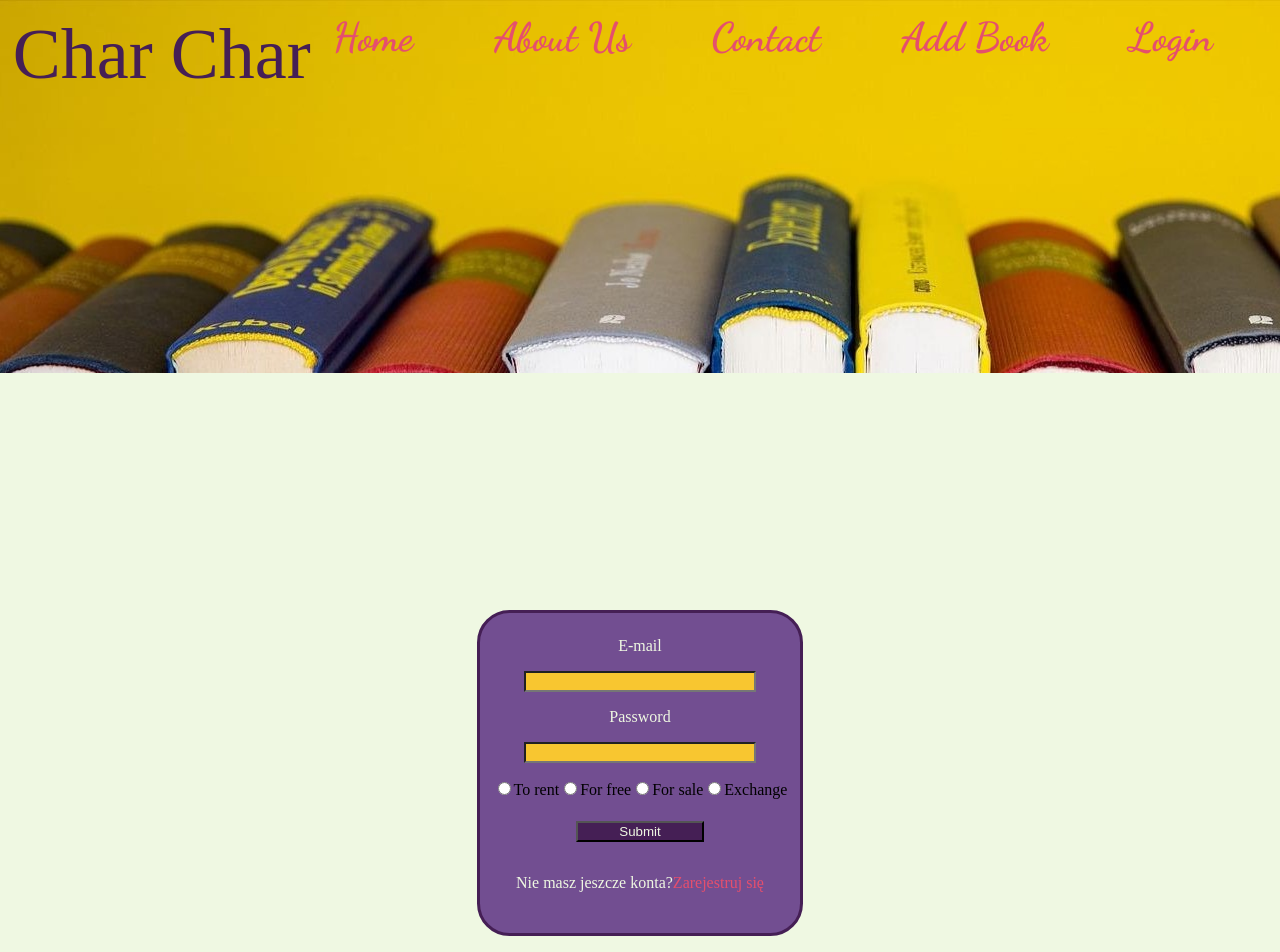
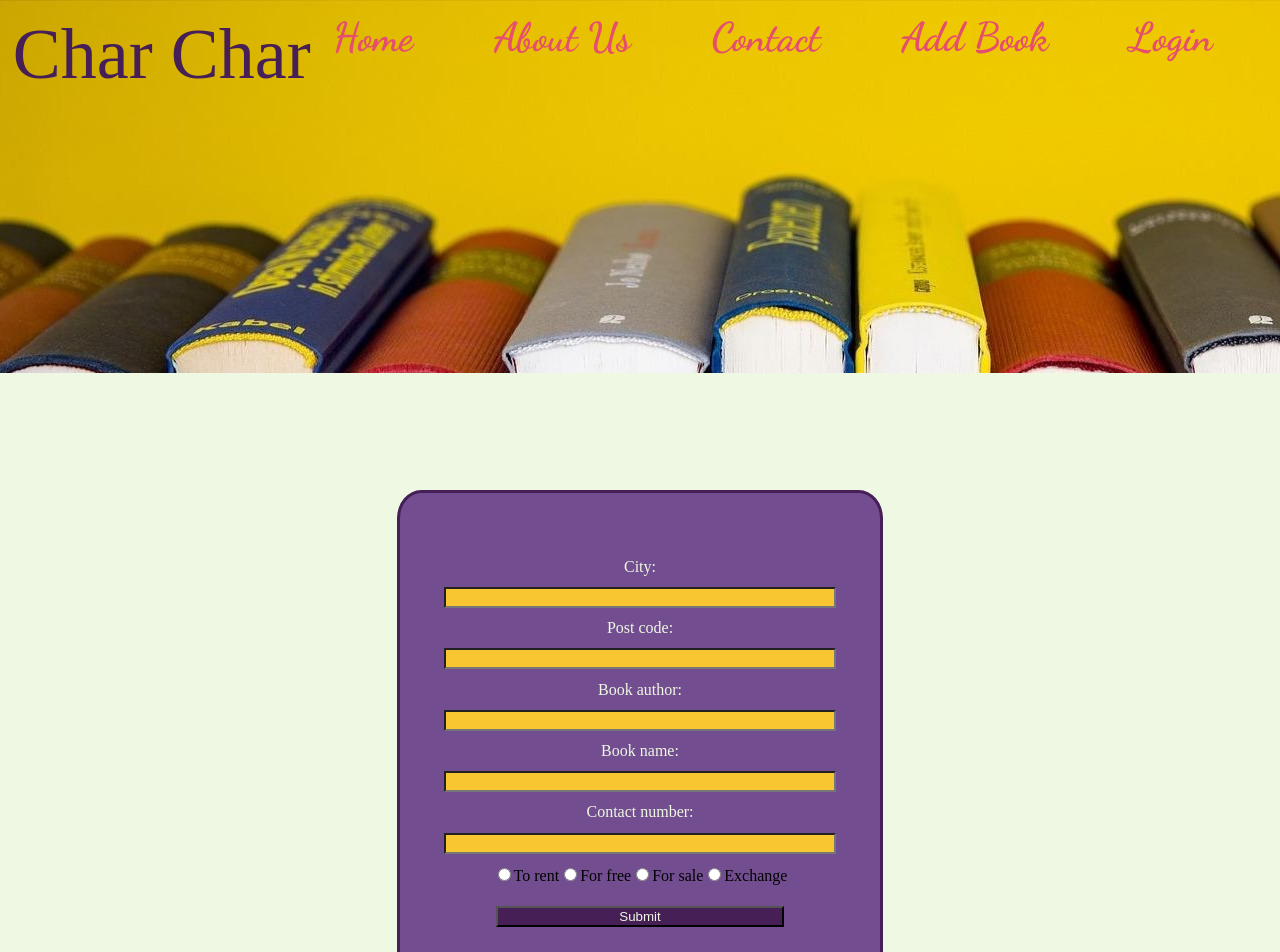
Before and after one commit to cukier91/Char-char, a React (Create React App) app: page /addBook in a window 1280 px wide. Shown: the top 952 px of the page. Built offline with nearby package versions, Linux system fonts and the light colour scheme; no server answers; a web font is replaced by a local one.

Commit message:
Dodanie nowej ksiazki dziala, bez walidacji

```diff
--- a/src/components/AddBook/AddBook.module.css
+++ b/src/components/AddBook/AddBook.module.css
@@ -20,13 +20,13 @@
 	display: flex;
 	flex-direction: column;
 	border: solid 0.2rem var(--deepPurple);
-	border-radius: 10%;
+	border-radius: 5%;
 	align-items: center;
 	justify-content: center;
-	width: 20rem;
-	height: 20rem;
+	width: 30rem;
+	height: 35rem;
 	background-color: var(--royalPurple);
-	gap: 1rem;
+	gap: 0.7rem;
 }
 
 .input {
--- a/src/components/AddBook/AddBook.tsx
+++ b/src/components/AddBook/AddBook.tsx
@@ -1,44 +1,65 @@
-import React from 'react';
+import React, { useEffect, useState } from 'react';
 import style from './AddBook.module.css';
 import { Logo } from '../Logo/Logo';
 import { db } from '../../firebase-config';
-import { doc, setDoc, Timestamp } from 'firebase/firestore';
+import { collection, addDoc } from 'firebase/firestore';
 import { Formik, Form, Field } from 'formik';
-import { string } from 'yup';
 
 interface Values {
+	city: string;
+	postCode: string;
+	book_author: string;
+	book_name: string;
+	contact: string;
+	types: string;
 	user: string;
-	type: string;
-	book: { book_author: string; book_name: string };
-	contact: string;
 	location: [number, number];
 	status: string;
+
 }
 
 export function AddBook() {
+	const [location, setLocation] = useState<Array<number>>([]);
+
+	useEffect(() => {
+		navigator.geolocation.getCurrentPosition(function (position) {
+			setLocation([position.coords.latitude, position.coords.longitude]);
+		});
+	}, []);
+
 	const initialValues: Values = {
-		user: '',
-		type: '',
-		book: { book_author: '', book_name: '' },
+		city: '',
+		postCode: '',
+		user: 'some',
+		types: '',
+		book_author: '',
+		book_name: '',
 		contact: '',
-		location: [51.107883, 17.038538],
-		status: '',
+		location: [location[0], location[1]],
+		status: 'available',
 	};
 
 	const addBook = async (
+		city = initialValues.city,
+		postCode = initialValues.postCode,
+		bookAuthor = initialValues.book_author,
+		bookName = initialValues.book_name,
+		contact = initialValues.contact,
+		types = initialValues.types,
 		user = initialValues.user,
-		type = initialValues.type,
-		book = initialValues.book,
-		contact = initialValues.contact,
+		status = initialValues.status,
 		location = initialValues.location,
-		status = initialValues.status
+
 	) => {
 		try {
-			await setDoc(doc(db, 'book_point'), {
+			await addDoc(collection(db, 'book_point'), {
+				city: city,
+				postCode: postCode,
+				bookAuthor: bookAuthor,
+				bookName: bookName,
+				contact: contact,
 				user: user,
-				type: type,
-				book: book,
-				contact: contact,
+				types: types,
 				location: location,
 				status: status,
 			});
@@ -54,44 +75,73 @@ export function AddBook() {
 				<Formik
 					initialValues={initialValues}
 					onSubmit={(values) => {
-						addBook(values.user, values.type);
+						addBook(
+							values.city,
+							values.postCode,
+							values.book_author,
+							values.book_name,
+							values.contact,
+							values.types
+						);
 					}}
 				>
 					<Form className={style.form_container}>
-						<label className={style.label} htmlFor="email">
-							E-mail
+						<label className={style.label} htmlFor="city">
+							City:
+						</label>
+						<Field className={style.input} id="city" type="text" name="city" />
+						<label className={style.label} htmlFor="postCode">
+							Post code:
 						</label>
 						<Field
 							className={style.input}
-							id="email"
-							type="email"
-							name="email"
+							id="postCode"
+							type="text"
+							name="postCode"
 						/>
-						<label className={style.label} htmlFor="password">
-							Password
+						<label className={style.label} htmlFor="book_author">
+							Book author:
 						</label>
 						<Field
 							className={style.input}
-							id="password"
-							type="password"
-							name="password"
+							id="book_author"
+							type="text"
+							name="book_author"
+						/>
+						<label className={style.label} htmlFor="book_name">
+							Book name:
+						</label>
+						<Field
+							className={style.input}
+							id="book_name"
+							type="text"
+							name="book_name"
+						/>
+						<label className={style.label} htmlFor="contact">
+							Contact number:
+						</label>
+						<Field
+							className={style.input}
+							id="contanct"
+							type="text"
+							name="contact"
 						/>
 
 						<div role="group" aria-labelledby="my-radio-group">
 							<label>
-								<Field type="radio" name="type" value="To rent" />
+								<Field type="radio" name="types" value="To rent" />
 								To rent
 							</label>
 							<label>
-								<Field type="radio" name="type" value="For free" />
+								<Field type="radio" name="types" value="For free" />
 								For free
 							</label>
 							<label>
-								<Field type="radio" name="type" value="Sale" />
+								<Field type="radio" name="types" value="Sale" />
 								For sale
 							</label>
 							<label>
-								<Field type="radio" name="type" value="Exchange" />
+								<Field type="radio" name="types" value="Exchange" />
 								Exchange
 							</label>
 						</div>
--- a/src/components/Landing/Landing.tsx
+++ b/src/components/Landing/Landing.tsx
@@ -30,9 +30,6 @@ export function Landing() {
 		return queryDoc.docs;
 	}
 
-	// useEffect(() => {
-	// 	getData();
-	// });
 
 	return (
 		<>
```
